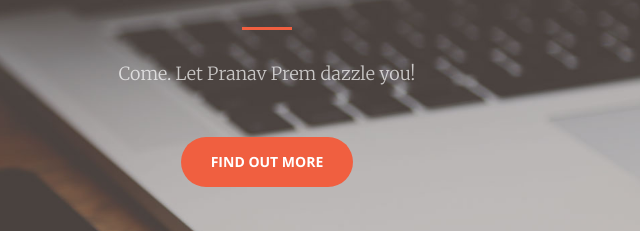
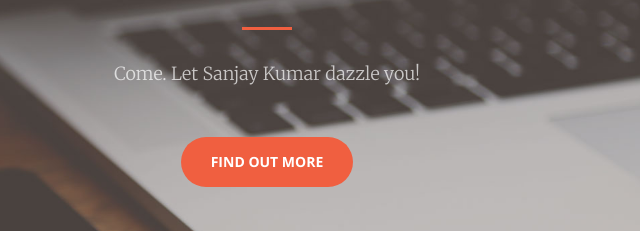
Before and after one commit to prernapriya/prernapriya.github.io, a website: page index.html in a window 1280 px wide. Shown: the part 363-594 px from the top of the page, 373-1013 px from the left. Drawn offline with nearby package versions, Linux system fonts and the light colour scheme.

Commit message:
Update index.html

```diff
--- a/index.html
+++ b/index.html
@@ -73,7 +73,7 @@
             <div class="header-content-inner">
                 <h1 id="homeHeading">Your Favorite Shop for all your needs</h1>
                 <hr>
-                <p>Come. Let Pranav Prem dazzle you!</p>
+                <p>Come. Let Sanjay Kumar dazzle you!</p>
                 <a href="#about" class="btn btn-primary btn-xl page-scroll">Find Out More</a>
             </div>
         </div>
```
